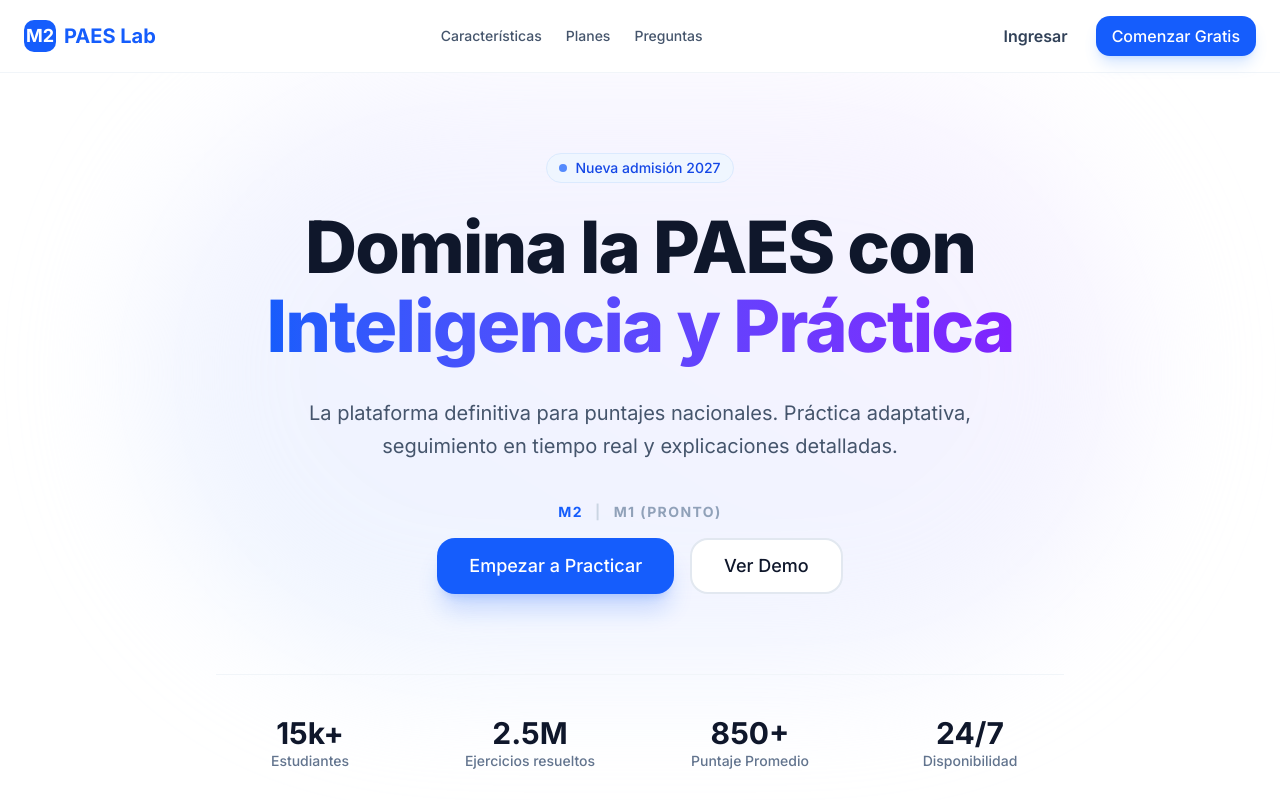
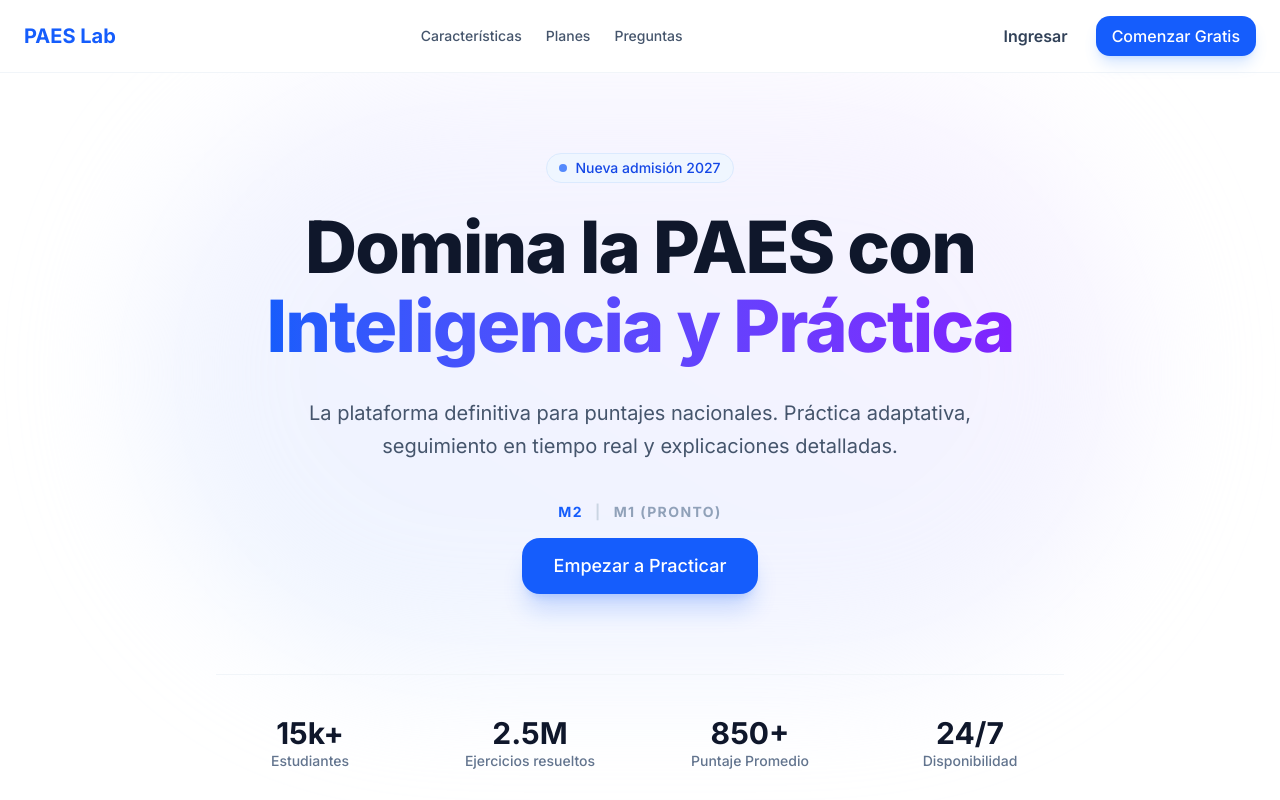
Before and after one commit to hizocar/PAES-WEB, a Next.js app: page / in a window 1280 px wide. Shown: the top 800 px of the page. Built offline with nearby package versions, Linux system fonts and the light colour scheme; no server answers.

Commit message:
final landing

```diff
--- a/src/app/page.tsx
+++ b/src/app/page.tsx
@@ -15,9 +15,6 @@ export default async function Home() {
     <div className="flex min-h-screen flex-col">
       <header className="px-6 py-4 flex items-center justify-between border-b border-slate-100 bg-white/50 backdrop-blur-md sticky top-0 z-50">
         <div className="font-bold text-xl text-blue-600 flex items-center gap-2">
-          <div className="w-8 h-8 bg-blue-600 rounded-lg flex items-center justify-center">
-            <span className="text-white text-lg">M2</span>
-          </div>
           PAES Lab
         </div>
         <nav className="hidden md:flex items-center gap-6 text-sm font-medium text-slate-600">
@@ -60,11 +57,6 @@ export default async function Home() {
                 <Link href="/login">
                   <Button size="lg" className="h-14 px-8 text-lg rounded-2xl shadow-xl shadow-blue-600/20 hover:scale-105 transition-transform">
                     Empezar a Practicar
-                  </Button>
-                </Link>
-                <Link href="#demo">
-                  <Button variant="outline" size="lg" className="h-14 px-8 text-lg rounded-2xl border-2 hover:bg-slate-50">
-                    Ver Demo
                   </Button>
                 </Link>
               </div>
```
